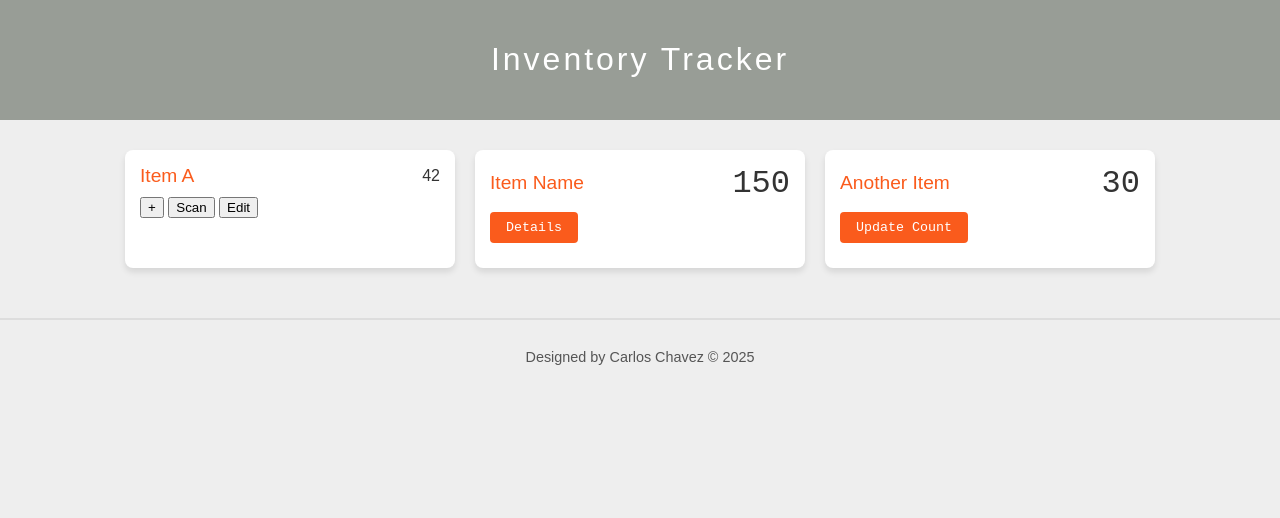
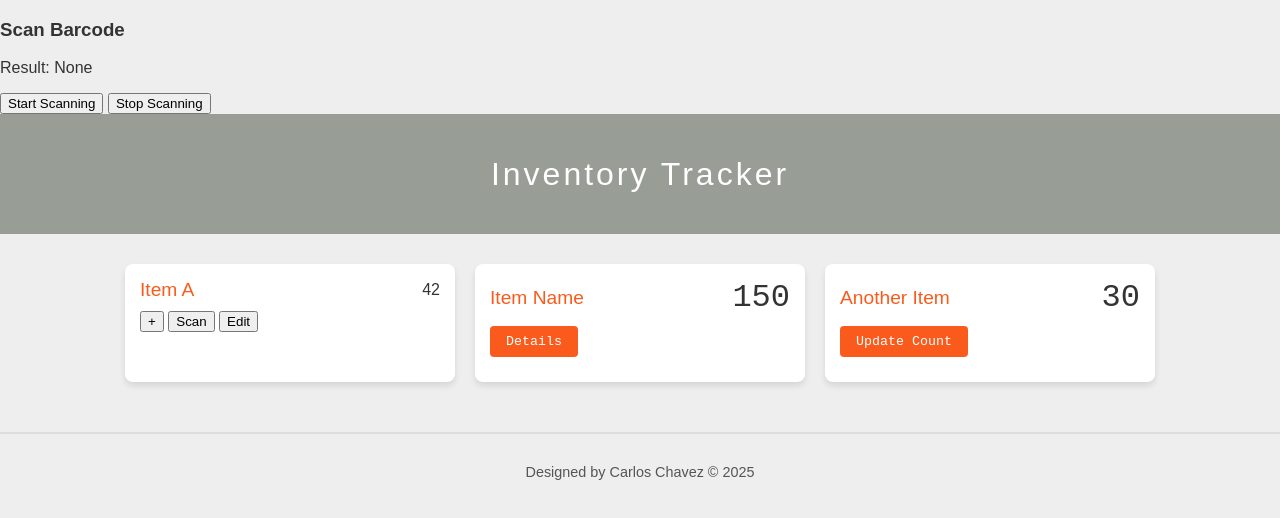
Before and after one commit to wearyshepherd/inventory, a plain HTML site: page index.html in a window 1280 px wide. Drawn offline with Linux system fonts and the light colour scheme.

Commit message:
Update index.html

```diff
--- a/index.html
+++ b/index.html
@@ -6,6 +6,17 @@
     <title>Minimal Inventory App</title>
     <link rel="stylesheet" href="style.css">
 </head>
+<section id="barcode-scanner">
+    <h3>Scan Barcode</h3>
+    <div id="reader" style="width:300px;"></div>
+    <p id="scan-result">Result: <span id="result-value">None</span></p>
+    <button id="start-btn">Start Scanning</button>
+    <button id="stop-btn">Stop Scanning</button>
+  </section>
+
+  <script src="https://unpkg.com/html5-qrcode"></script>
+  <script src="barcode.js"></script> <!-- Our JS file for barcode logic -->
+
 <body>
     <header class="app-header">
         <h1>Inventory Tracker</h1>
```
